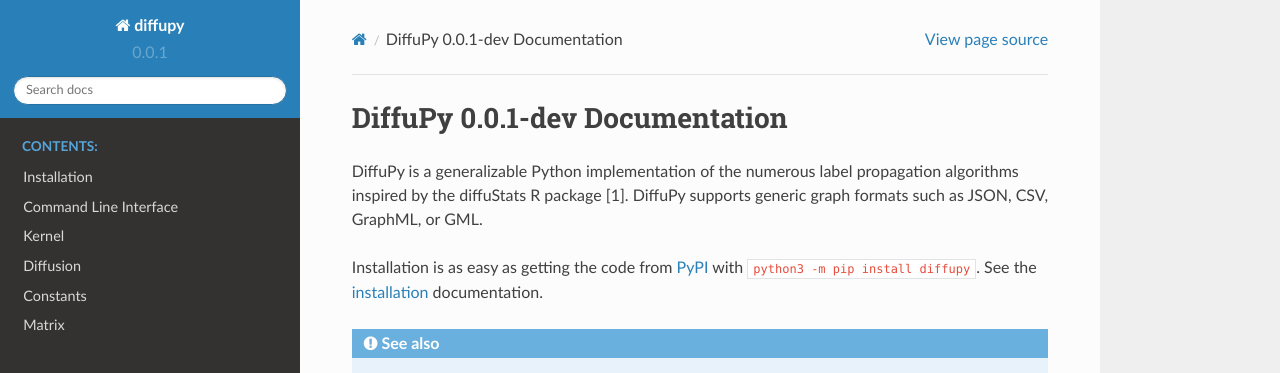
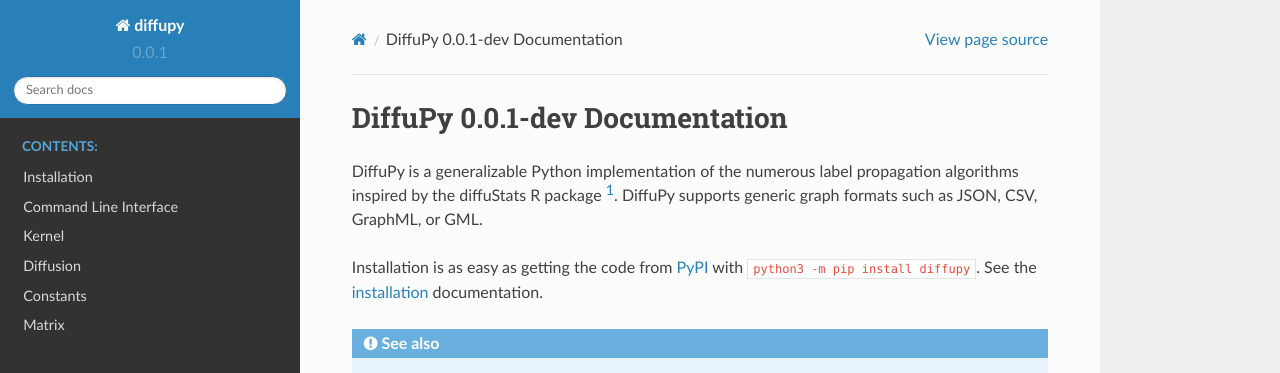
Before and after one commit to multipaths/DiffuPy, a Sphinx documentation site: the page built from docs/source/index.rst, in a window 1280 px wide and 1385 px high, cut to the strip 0-498 px from the top of the window. Shown: the top 373 px of the strip. Built offline with Sphinx 7.4.7 and the Read the Docs theme 2.0.0, drawn with Linux system fonts in a browser that asks for light colours.

```diff
--- a/docs/source/index.rst
+++ b/docs/source/index.rst
@@ -1,7 +1,7 @@
 DiffuPy |release| Documentation
 ===============================
 DiffuPy is a generalizable Python implementation of the numerous label propagation algorithms inspired by the diffuStats
-R package [1]. DiffuPy supports generic graph formats such as JSON, CSV, GraphML, or GML.
+R package [1]_. DiffuPy supports generic graph formats such as JSON, CSV, GraphML, or GML.
 
 Installation is as easy as getting the code from `PyPI <https://pypi.python.org/pypi/diffupy>`_ with
 :code:`python3 -m pip install diffupy`. See the :doc:`installation <installation>` documentation.
```
